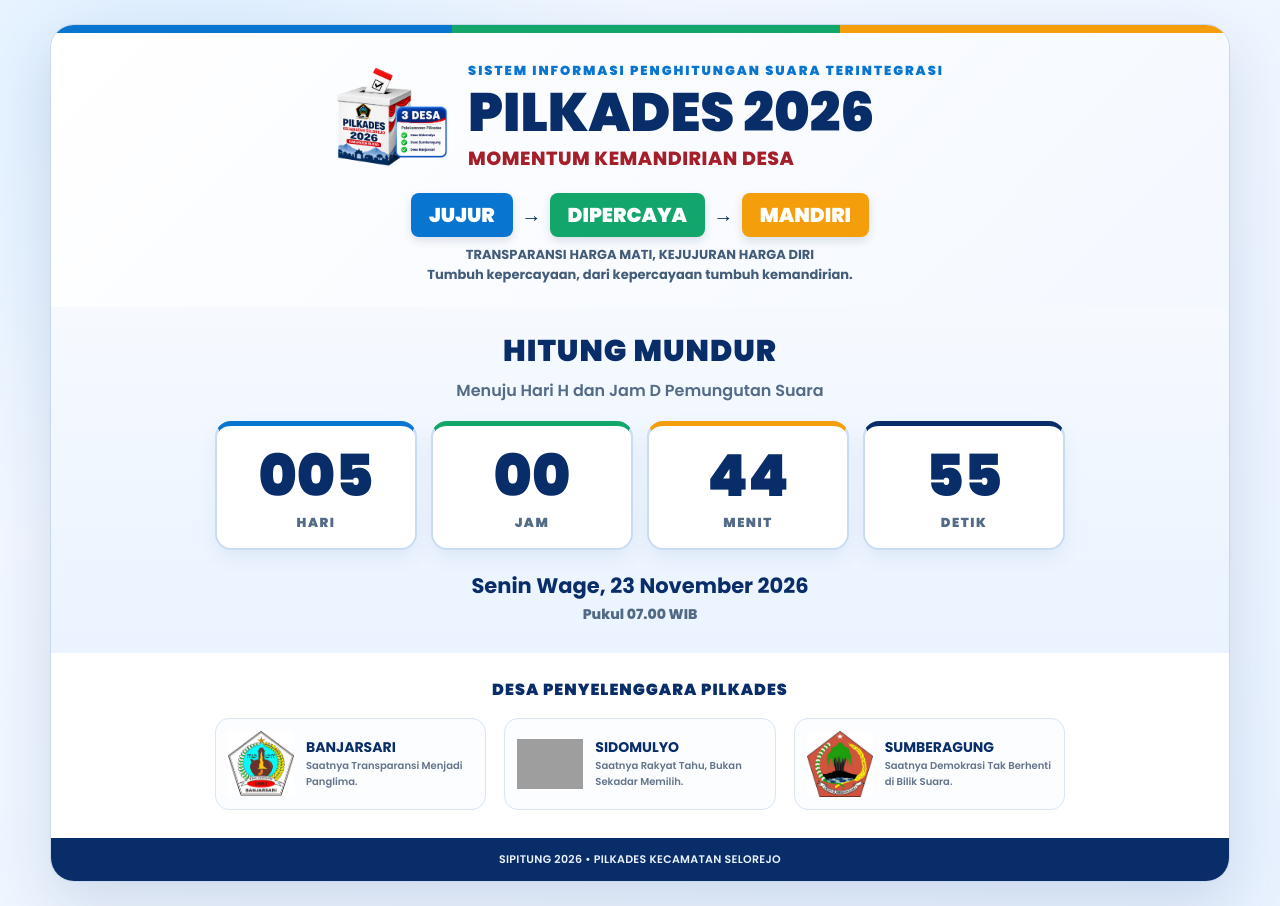
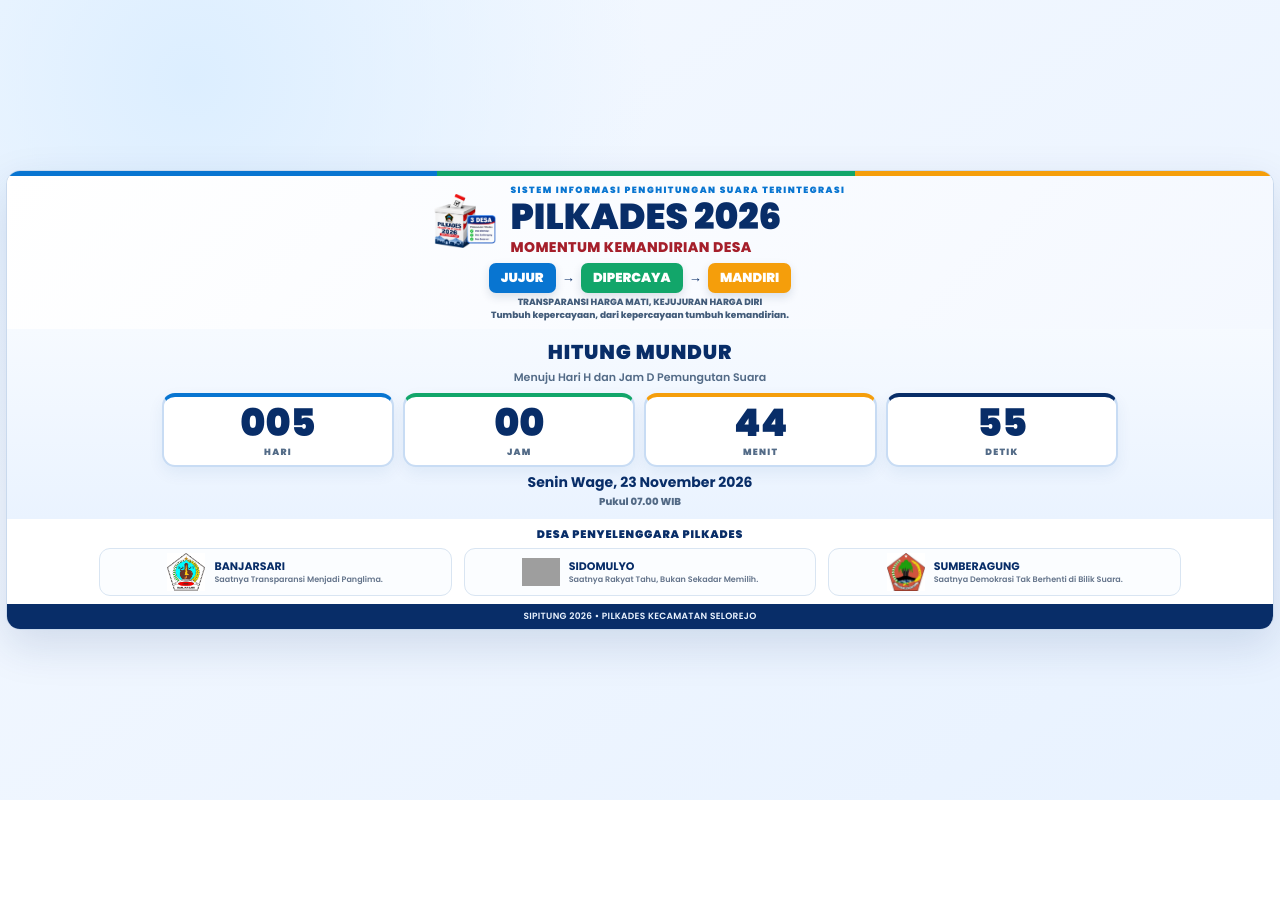
Before and after one commit to abanghalim-code/sipitung-2026, a plain HTML site: page index.html in a window 1280 px wide. After the commit the page ends 800 px from the top, so only its background shows below. Drawn offline with Linux system fonts and the light colour scheme; grey boxes are pictures that could not be loaded.

Commit message:
Add files via upload

```diff
--- a/index.html
+++ b/index.html
@@ -10,15 +10,27 @@
 <link href="https://fonts.googleapis.com/css2?family=Poppins:wght@400;500;600;700;800;900&display=swap" rel="stylesheet">
 <style>
 :root{--navy:#082d68;--blue:#0875d1;--green:#12a66a;--orange:#f59e0b;--ink:#102c55}
-*{box-sizing:border-box}html,body{margin:0;min-height:100%;font-family:Poppins,Arial,sans-serif;color:var(--ink)}
-body{min-height:100vh;background:radial-gradient(circle at 15% 10%,#dceeff 0,transparent 35%),linear-gradient(145deg,#f5f9ff,#e8f2ff);display:flex;align-items:center;justify-content:center;padding:24px}
-.shell{width:min(1180px,100%);background:#fff;border:1px solid #c9d9ed;border-radius:24px;overflow:hidden;box-shadow:0 22px 60px #082d6822}
-.topline{height:8px;background:linear-gradient(90deg,var(--blue) 0 34%,var(--green) 34% 67%,var(--orange) 67%)}
-.hero{padding:28px 34px 22px;text-align:center;background:linear-gradient(135deg,#fff,#f4f8ff)}
-.brand{display:flex;justify-content:center;align-items:center;gap:20px}.brand img{width:112px;height:112px;object-fit:contain}.brand-copy{text-align:left}.eyebrow{font-size:13px;font-weight:900;letter-spacing:2px;color:var(--blue)}h1{margin:2px 0;font-size:clamp(30px,5vw,54px);line-height:1.08;color:var(--navy);font-weight:900}.subtitle{font-size:clamp(13px,2vw,19px);font-weight:800;color:#a51f2b;letter-spacing:.5px}.slogan{margin:20px auto 0;font-weight:900;font-size:clamp(14px,2vw,20px);color:var(--navy)}.slogan span{display:inline-block;padding:7px 18px;border-radius:8px;color:#fff;margin:0 5px;box-shadow:0 4px 10px #102c5522}.blue{background:var(--blue)}.green{background:var(--green)}.orange{background:var(--orange)}.tagline{margin-top:8px;color:#435c7a;font-size:13px;font-weight:700}
-.count-area{padding:22px 34px 28px;text-align:center;background:linear-gradient(180deg,#f6faff,#eaf3ff)}.count-area h2{margin:0;color:var(--navy);font-size:clamp(20px,3vw,30px);font-weight:900;letter-spacing:1px}.count-area>p{margin:4px 0 18px;color:#536b87;font-weight:600}.count-grid{display:grid;grid-template-columns:repeat(4,1fr);gap:14px;max-width:850px;margin:0 auto}.count-box{padding:18px 10px 15px;border:2px solid #c8dcf4;border-radius:16px;background:#fff;box-shadow:0 8px 20px #0b4d8b12}.count-box:nth-child(1){border-top:5px solid var(--blue)}.count-box:nth-child(2){border-top:5px solid var(--green)}.count-box:nth-child(3){border-top:5px solid var(--orange)}.count-box:nth-child(4){border-top:5px solid var(--navy)}.count-box strong{display:block;font-size:clamp(34px,5vw,58px);line-height:1.1;color:var(--navy);font-weight:900;font-variant-numeric:tabular-nums}.count-box span{display:block;margin-top:5px;font-size:13px;text-transform:uppercase;letter-spacing:1.5px;color:#536b87;font-weight:900}.date-info{margin:20px auto 0;font-weight:800;color:var(--navy)}.date-info strong{display:block;font-size:clamp(16px,2vw,21px)}.date-info span{display:block;color:#526985;font-size:14px;margin-top:3px}
-.villages{padding:24px 30px 28px;background:#fff}.section-title{text-align:center;font-weight:900;color:var(--navy);font-size:16px;letter-spacing:1px;margin-bottom:16px}.logos{display:grid;grid-template-columns:repeat(3,1fr);gap:18px;max-width:850px;margin:auto}.village{display:flex;align-items:center;justify-content:center;gap:12px;padding:12px;border:1px solid #d9e5f2;border-radius:14px;background:#fbfdff;min-width:0}.village img{width:66px;height:66px;object-fit:contain;flex:none}.village strong{display:block;font-size:14px;color:var(--navy)}.village small{display:block;color:#64748b;font-weight:600;font-size:10px}.foot{padding:13px;text-align:center;background:var(--navy);color:#eaf3ff;font-size:11px;font-weight:600;letter-spacing:.3px}
-@media(max-width:700px){body{padding:10px;align-items:flex-start}.hero{padding:20px 14px}.brand{gap:10px}.brand img{width:76px;height:76px}.brand-copy{text-align:left}.slogan span{margin:3px;padding:6px 10px;font-size:12px}.count-area{padding:20px 12px}.count-grid{grid-template-columns:repeat(2,1fr);gap:9px}.count-box{padding:13px 6px}.villages{padding:20px 12px}.logos{grid-template-columns:1fr;gap:8px}.village{justify-content:flex-start}.village img{width:54px;height:54px}}
+*{box-sizing:border-box}
+html,body{margin:0;min-height:100%;font-family:Poppins,Arial,sans-serif;color:var(--ink)}
+body{min-height:100vh;background:radial-gradient(circle at 15% 10%,#dceeff 0,transparent 35%),linear-gradient(145deg,#f5f9ff,#e8f2ff);display:flex;align-items:center;justify-content:center;padding:8px}
+.shell{width:100%;max-width:1760px;background:#fff;border:1px solid #c9d9ed;border-radius:18px;overflow:hidden;box-shadow:0 16px 44px #082d6822}
+.topline{height:6px;background:linear-gradient(90deg,var(--blue) 0 34%,var(--green) 34% 67%,var(--orange) 67%)}
+.hero{padding:13px 24px 12px;text-align:center;background:linear-gradient(135deg,#fff,#f4f8ff)}
+.brand{display:flex;justify-content:center;align-items:center;gap:14px}.brand img{width:76px;height:76px;object-fit:contain}.brand-copy{text-align:left}.eyebrow{font-size:10px;font-weight:900;letter-spacing:1.5px;color:var(--blue)}h1{margin:1px 0;font-size:clamp(28px,3.4vw,43px);line-height:1.05;color:var(--navy);font-weight:900}.subtitle{font-size:clamp(12px,1.5vw,17px);font-weight:800;color:#a51f2b;letter-spacing:.4px}.slogan{margin:8px auto 0;font-weight:900;font-size:15px;color:var(--navy)}.slogan span{display:inline-block;padding:6px 15px;border-radius:7px;color:#fff;margin:0 4px;box-shadow:0 4px 10px #102c5522}.blue{background:var(--blue)}.green{background:var(--green)}.orange{background:var(--orange)}.tagline{margin-top:5px;color:#435c7a;font-size:10px;font-weight:800;line-height:1.45}
+.count-area{padding:12px 24px 14px;text-align:center;background:linear-gradient(180deg,#f6faff,#eaf3ff)}.count-area h2{margin:0;color:var(--navy);font-size:23px;font-weight:900;letter-spacing:.8px}.count-area>p{margin:2px 0 10px;color:#536b87;font-size:12px;font-weight:600}.count-grid{display:grid;grid-template-columns:repeat(4,minmax(0,1fr));gap:11px;max-width:960px;margin:0 auto}.count-box{padding:9px 8px 8px;border:2px solid #c8dcf4;border-radius:13px;background:#fff;box-shadow:0 6px 16px #0b4d8b12}.count-box:nth-child(1){border-top:4px solid var(--blue)}.count-box:nth-child(2){border-top:4px solid var(--green)}.count-box:nth-child(3){border-top:4px solid var(--orange)}.count-box:nth-child(4){border-top:4px solid var(--navy)}.count-box strong{display:block;font-size:clamp(32px,4vw,46px);line-height:1.05;color:var(--navy);font-weight:900;font-variant-numeric:tabular-nums}.count-box span{display:block;margin-top:3px;font-size:10px;text-transform:uppercase;letter-spacing:1.3px;color:#536b87;font-weight:900}.date-info{margin:8px auto 0;font-weight:800;color:var(--navy)}.date-info strong{display:block;font-size:16px}.date-info span{display:block;color:#526985;font-size:11px;margin-top:1px}
+.villages{padding:10px 22px 12px;background:#fff}.section-title{text-align:center;font-weight:900;color:var(--navy);font-size:12px;letter-spacing:.8px;margin-bottom:7px}.logos{display:grid;grid-template-columns:repeat(3,minmax(0,1fr));gap:12px;max-width:1120px;margin:auto}.village{display:flex;align-items:center;justify-content:center;gap:9px;padding:6px 10px;border:1px solid #d9e5f2;border-radius:11px;background:#fbfdff;min-width:0}.village img{width:46px;height:46px;object-fit:contain;flex:none}.village strong{display:block;font-size:12px;color:var(--navy)}.village small{display:block;color:#64748b;font-weight:600;font-size:9px;line-height:1.25}.foot{padding:8px 10px;text-align:center;background:var(--navy);color:#eaf3ff;font-size:10px;font-weight:600;letter-spacing:.3px}
+/* Lebar layar desktop: manfaatkan ruang horizontal agar komposisi tidak tampak sempit. */
+@media (min-width:1100px){
+  .hero{padding-left:clamp(24px,4vw,72px);padding-right:clamp(24px,4vw,72px)}
+  .count-area{padding-left:clamp(24px,4vw,72px);padding-right:clamp(24px,4vw,72px)}
+  .villages{padding-left:clamp(24px,4vw,72px);padding-right:clamp(24px,4vw,72px)}
+  .count-grid{width:min(78%,960px)}
+  .logos{width:min(88%,1120px)}
+}
+/* Laptop/desktop: seluruh komponen Countdown muat dalam satu viewport. */
+@media (min-width:701px) and (max-height:850px){body{padding:6px}.shell{border-radius:14px}.topline{height:5px}.hero{padding:8px 20px 7px}.brand img{width:62px;height:62px}.eyebrow{font-size:9px}h1{font-size:clamp(26px,3vw,36px)}.subtitle{font-size:14px}.slogan{margin-top:5px;font-size:13px}.slogan span{padding:5px 12px}.tagline{margin-top:3px;font-size:9px}.count-area{padding:8px 20px 9px}.count-area h2{font-size:20px}.count-area>p{font-size:11px;margin-bottom:7px}.count-grid{gap:9px}.count-box{padding:6px 7px}.count-box strong{font-size:38px}.count-box span{font-size:9px}.date-info{margin-top:5px}.date-info strong{font-size:14px}.date-info span{font-size:10px}.villages{padding:7px 18px 8px}.section-title{font-size:11px;margin-bottom:5px}.village{padding:4px 8px}.village img{width:38px;height:38px}.village strong{font-size:11px}.village small{font-size:8px}.foot{padding:6px;font-size:9px}}
+@media(max-width:700px){body{padding:8px;align-items:flex-start}.hero{padding:16px 12px}.brand{gap:9px}.brand img{width:66px;height:66px}.brand-copy{text-align:left}.eyebrow{font-size:8px;letter-spacing:.8px}h1{font-size:clamp(23px,7vw,34px)}.subtitle{font-size:11px}.slogan{margin-top:8px;font-size:12px}.slogan span{margin:3px;padding:5px 9px;font-size:11px}.tagline{font-size:9px}.count-area{padding:15px 10px}.count-area h2{font-size:20px}.count-grid{grid-template-columns:repeat(2,1fr);gap:8px}.count-box{padding:10px 6px}.count-box strong{font-size:38px}.date-info strong{font-size:14px}.villages{padding:14px 10px}.logos{grid-template-columns:1fr;gap:7px}.village{justify-content:flex-start}.village img{width:44px;height:44px}.foot{font-size:9px}}
+@media(max-width:380px){.brand img{width:54px;height:54px}.eyebrow{font-size:7px}h1{font-size:22px}.subtitle{font-size:10px}.slogan span{padding:5px 7px;font-size:10px}}
 </style>
 </head>
 <body>
```
